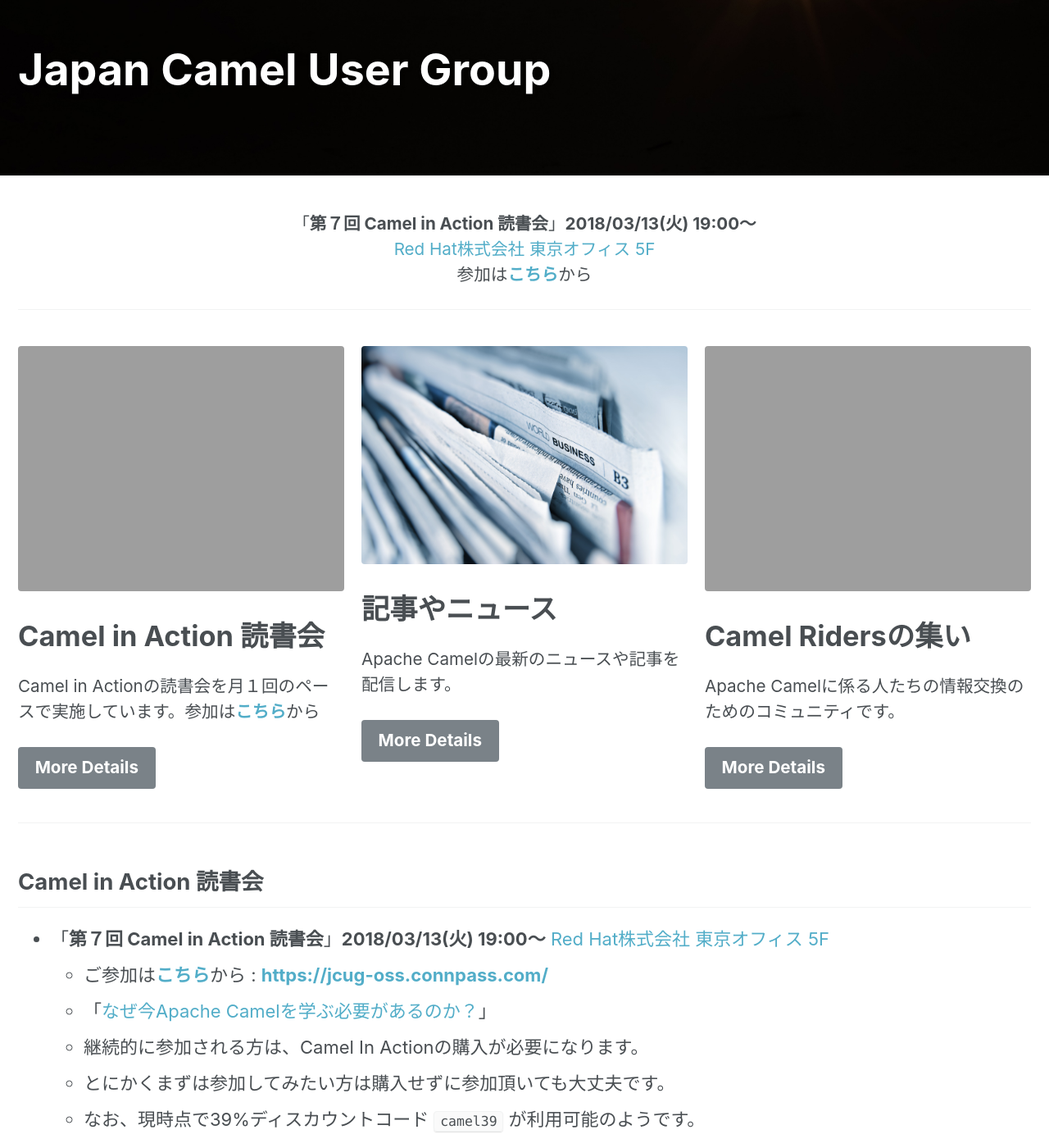
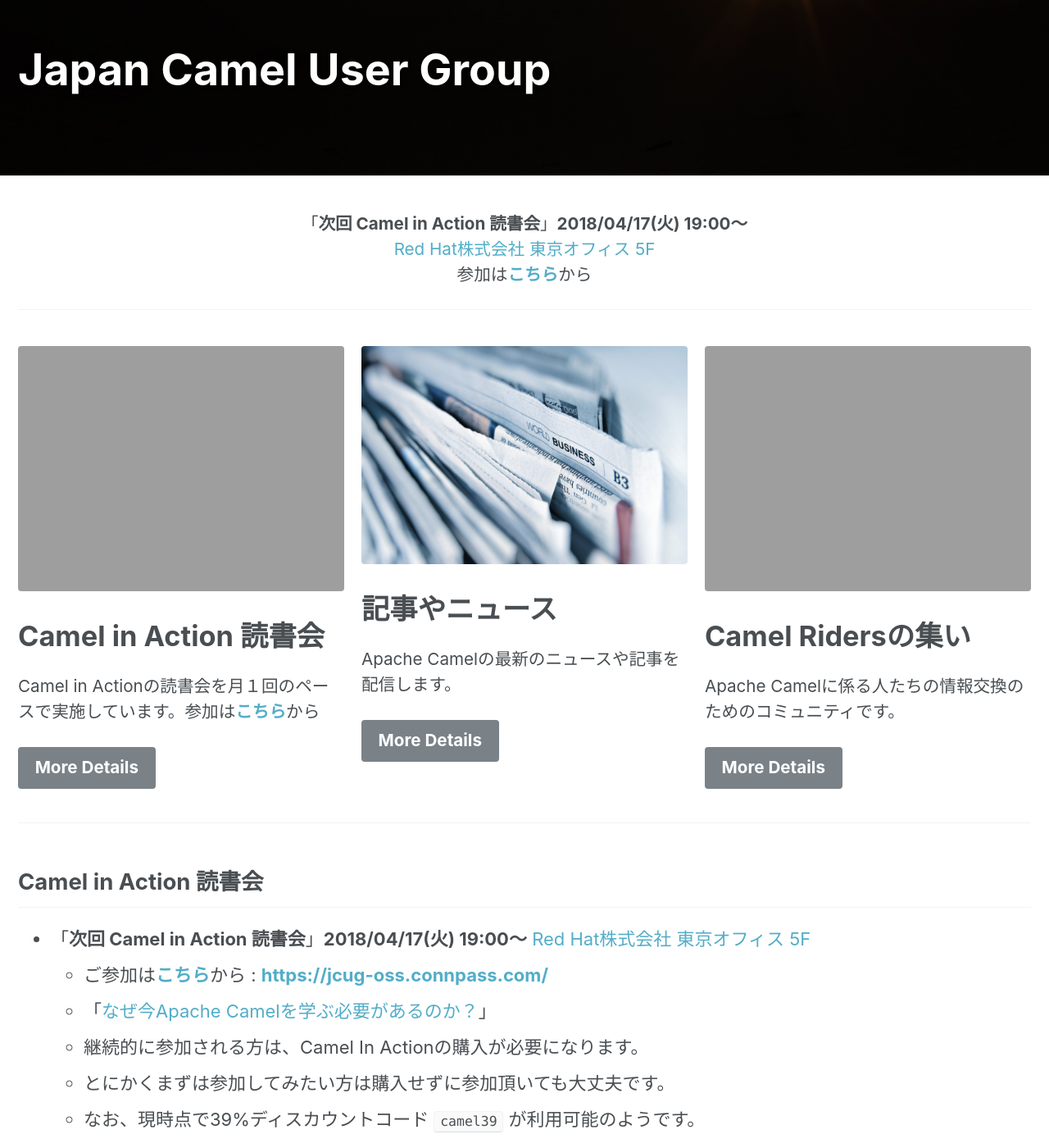
Before and after one commit to jcug-oss/jcug-oss.github.io, a Jekyll site: the page built from index.md, in a window 1280 px wide and 1400 px high, scrolled down 430 px. Shown: the whole window at 82% size. Built offline with Jekyll 4.4.1, drawn with Linux system fonts in a browser that asks for light colours; some of the changed text lies outside the part shown.

Commit message:
Update next reading group date.

```diff
--- a/index.md
+++ b/index.md
@@ -30,7 +30,7 @@ github:
   - excerpt: '{::nomarkdown}<iframe style="display: inline-block;" src="https://ghbtns.com/github-btn.html?user=mmistakes&repo=minimal-mistakes&type=star&count=true&size=large" frameborder="0" scrolling="0" width="160px" height="30px"></iframe> <iframe style="display: inline-block;" src="https://ghbtns.com/github-btn.html?user=mmistakes&repo=minimal-mistakes&type=fork&count=true&size=large" frameborder="0" scrolling="0" width="158px" height="30px"></iframe>{:/nomarkdown}'
 intro:
   - excerpt: '
-「**第７回 Camel in Action 読書会**」**2018/03/13(火) 19:00〜** <br/>
+「**次回 Camel in Action 読書会**」**2018/04/17(火) 19:00〜** <br/>
 [Red Hat株式会社 東京オフィス 5F](https://www.redhat.com/ja/files/resources/ja-rhkk-map-2013.pdf)<br/>
 参加は[**こちら**](https://jcug-oss.connpass.com/)から<br/>
   '
@@ -43,7 +43,7 @@ intro:
 
 ## <a name="next-reading-group"><a name="reading-group"></a>Camel in Action 読書会
 
-* 「**第７回 Camel in Action 読書会**」**2018/03/13(火) 19:00〜** [Red Hat株式会社 東京オフィス 5F](https://www.redhat.com/ja/files/resources/ja-rhkk-map-2013.pdf)
+* 「**次回 Camel in Action 読書会**」**2018/04/17(火) 19:00〜** [Red Hat株式会社 東京オフィス 5F](https://www.redhat.com/ja/files/resources/ja-rhkk-map-2013.pdf)
   * ご参加は[**こちら**](https://jcug-oss.connpass.com/)から : **<https://jcug-oss.connpass.com/>**
   * 「[なぜ今Apache Camelを学ぶ必要があるのか？](http://jcug-oss.github.io/article/why-do-we-have-to-learn-camel-q)」
   *  継続的に参加される方は、Camel In Actionの購入が必要になります。
```
Also changed, not shown: other parts of index.md (+3 -0 lines).
